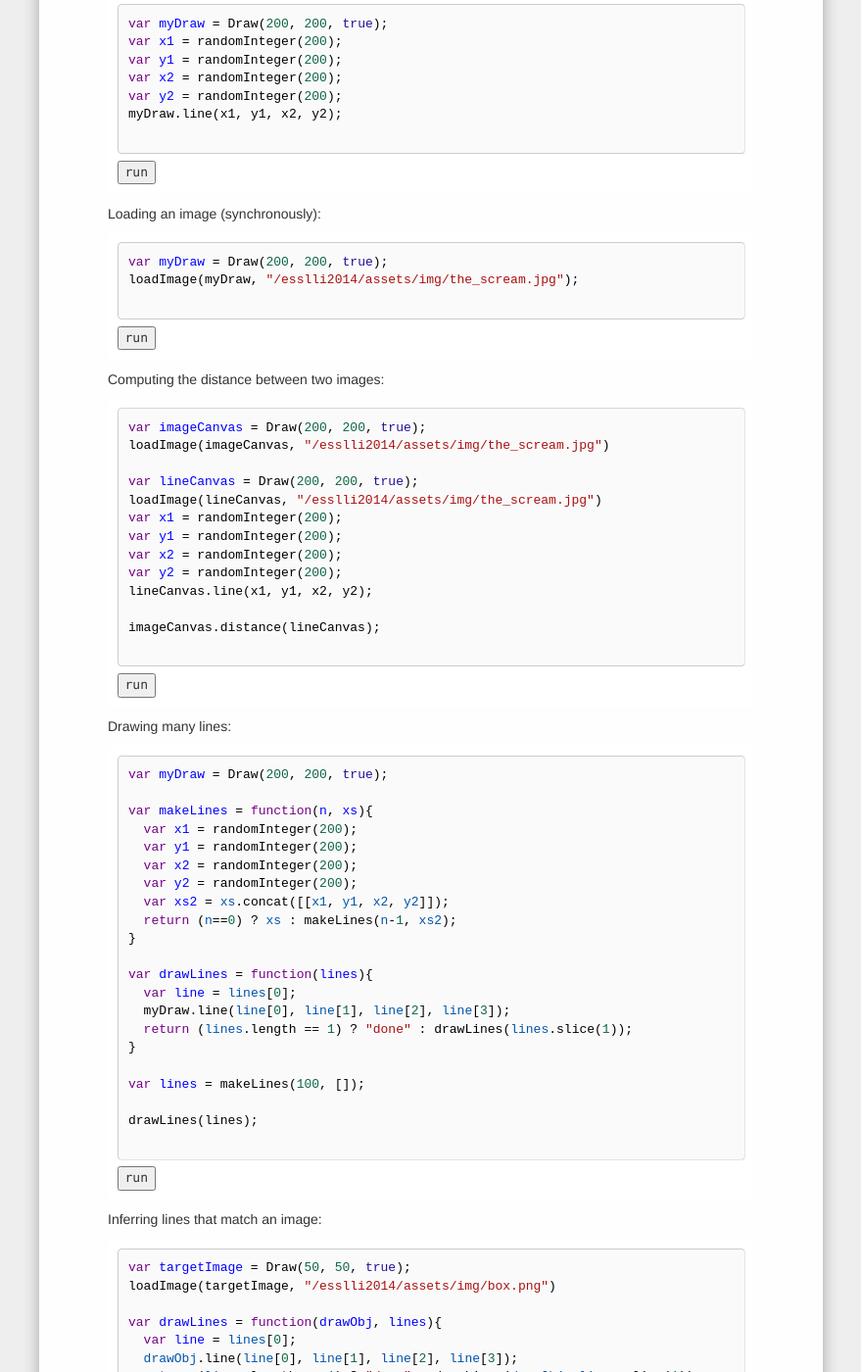
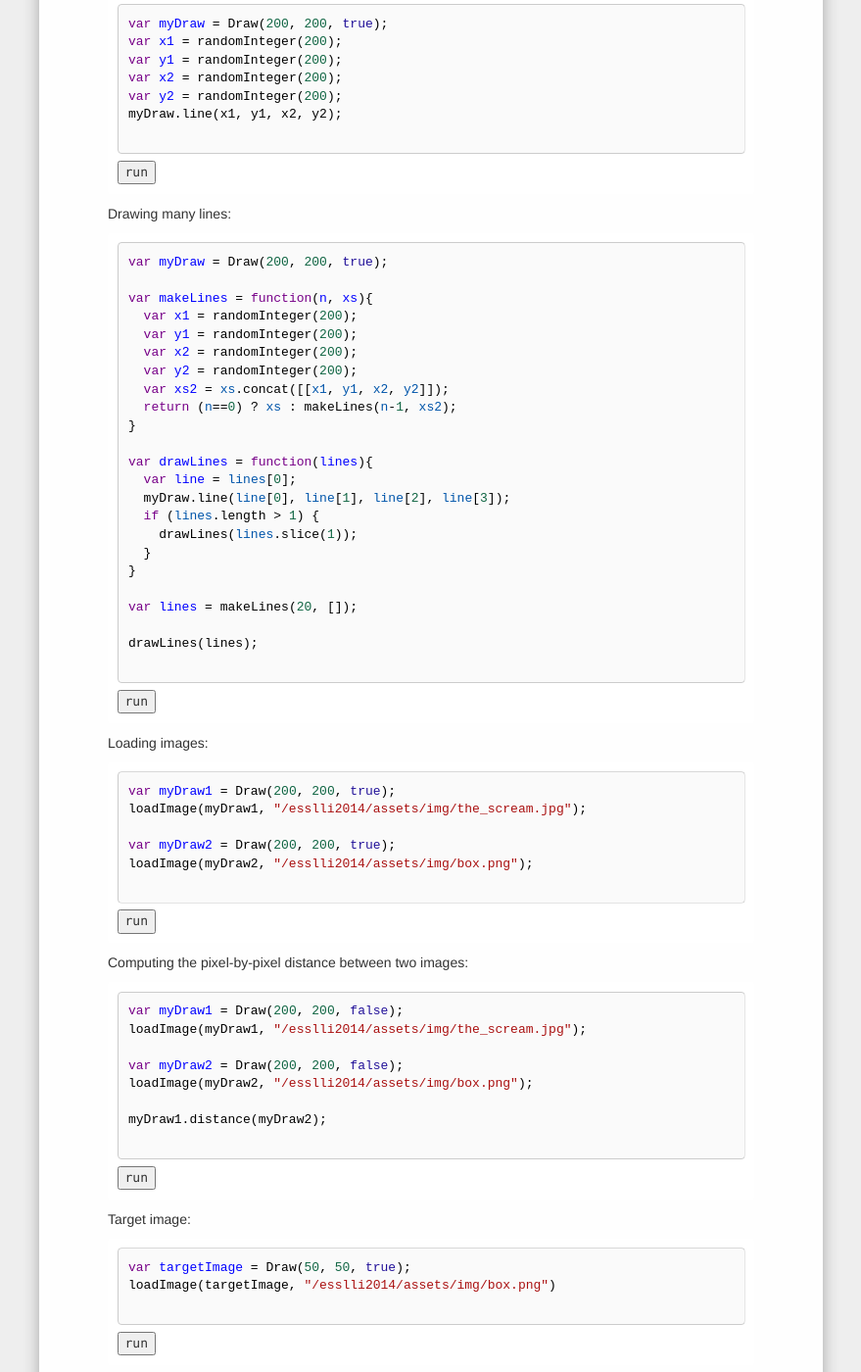
Before and after one commit to probmods/dippl, a Jekyll site: the page built from lectures/vision.md, in a window 1280 px wide and 1400 px high, scrolled down 235 px. Shown: the whole window at 98% size, without its empty margins (200-1079 px from the left). Built offline with Jekyll 4.4.1, drawn with Linux system fonts in a browser that asks for light colours; nearby versions of some CDN libraries; library files that are not in the unit come from our copies; a script that is not in the unit is left out; some of the changed text lies outside the part shown.

Commit message:
Update vision.md

```diff
--- a/lectures/vision.md
+++ b/lectures/vision.md
@@ -13,30 +13,6 @@ var y1 = randomInteger(200);
 var x2 = randomInteger(200);
 var y2 = randomInteger(200);
 myDraw.line(x1, y1, x2, y2);
-~~~~
-
-Loading an image (synchronously):
-
-~~~~
-var myDraw = Draw(200, 200, true);
-loadImage(myDraw, "/esslli2014/assets/img/the_scream.jpg");
-~~~~
-
-Computing the distance between two images:
-
-~~~~
-var imageCanvas = Draw(200, 200, true);
-loadImage(imageCanvas, "/esslli2014/assets/img/the_scream.jpg")
-
-var lineCanvas = Draw(200, 200, true);
-loadImage(lineCanvas, "/esslli2014/assets/img/the_scream.jpg")
-var x1 = randomInteger(200);
-var y1 = randomInteger(200);
-var x2 = randomInteger(200);
-var y2 = randomInteger(200);
-lineCanvas.line(x1, y1, x2, y2);
-
-imageCanvas.distance(lineCanvas);
 ~~~~
 
 Drawing many lines:
@@ -56,18 +32,49 @@ var makeLines = function(n, xs){
 var drawLines = function(lines){
   var line = lines[0];
   myDraw.line(line[0], line[1], line[2], line[3]);
-  return (lines.length == 1) ? "done" : drawLines(lines.slice(1));
+  if (lines.length > 1) {
+    drawLines(lines.slice(1));
+  }
 }
 
-var lines = makeLines(100, []);
+var lines = makeLines(20, []);
 
 drawLines(lines);
 ~~~~
 
-Inferring lines that match an image:
+Loading images:
+
+~~~~
+var myDraw1 = Draw(200, 200, true);
+loadImage(myDraw1, "/esslli2014/assets/img/the_scream.jpg");
+
+var myDraw2 = Draw(200, 200, true);
+loadImage(myDraw2, "/esslli2014/assets/img/box.png");
+~~~~
+
+Computing the pixel-by-pixel distance between two images:
+
+~~~~
+var myDraw1 = Draw(200, 200, false);
+loadImage(myDraw1, "/esslli2014/assets/img/the_scream.jpg");
+
+var myDraw2 = Draw(200, 200, false);
+loadImage(myDraw2, "/esslli2014/assets/img/box.png");
+
+myDraw1.distance(myDraw2);
+~~~~
+
+Target image:
 
 ~~~~
 var targetImage = Draw(50, 50, true);
+loadImage(targetImage, "/esslli2014/assets/img/box.png")
+~~~~
+
+Inferring lines that match the target image:
+
+~~~~
+var targetImage = Draw(50, 50, false);
 loadImage(targetImage, "/esslli2014/assets/img/box.png")
 
 var drawLines = function(drawObj, lines){
```
